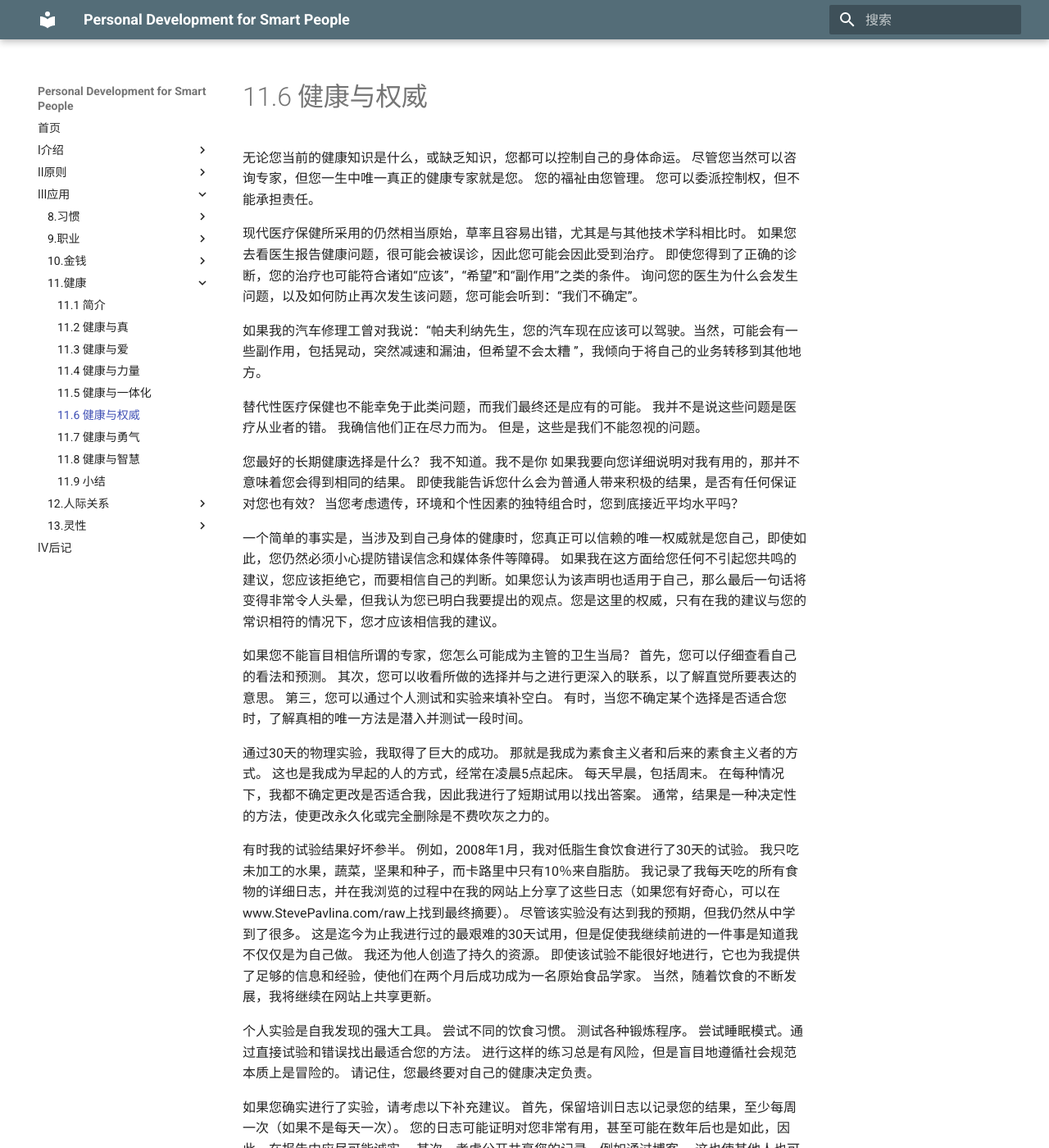
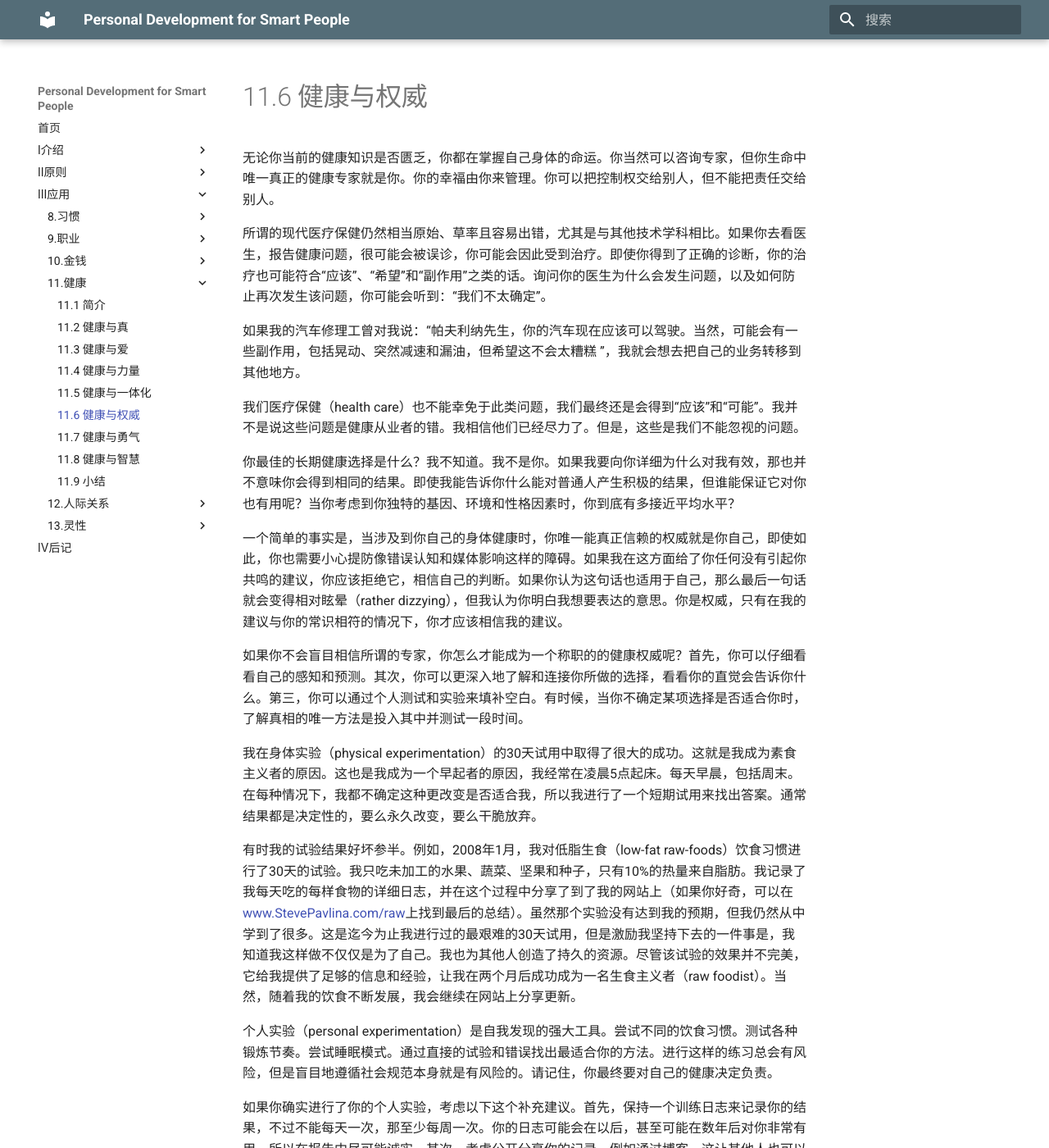
Before and after one commit to wtsnwei/pdsp, an MkDocs documentation site: the page built from docs/3.Application/11.health/05.health-and-authority.md, in a window 1280 px wide and 1400 px high. Shown: the whole window at 82% size. Built offline with MkDocs 1.6.1 and Material for MkDocs 9.7.7, drawn with Linux system fonts in a browser that asks for light colours; some of the changed text lies outside the part shown.

Commit message:
校对完了《health and authority》这一节

```diff
--- a/docs/3.Application/11.health/05.health-and-authority.md
+++ b/docs/3.Application/11.health/05.health-and-authority.md
@@ -3,28 +3,28 @@ title:      Health and Authority
 date:       2021-03-16
 ---
 
-无论您当前的健康知识是什么，或缺乏知识，您都可以控制自己的身体命运。 尽管您当然可以咨询专家，但您一生中唯一真正的健康专家就是您。 您的福祉由您管理。 您可以委派控制权，但不能承担责任。
+无论你当前的健康知识是否匮乏，你都在掌握自己身体的命运。你当然可以咨询专家，但你生命中唯一真正的健康专家就是你。你的幸福由你来管理。你可以把控制权交给别人，但不能把责任交给别人。
 
-现代医疗保健所采用的仍然相当原始，草率且容易出错，尤其是与其他技术学科相比时。 如果您去看医生报告健康问题，很可能会被误诊，因此您可能会因此受到治疗。 即使您得到了正确的诊断，您的治疗也可能符合诸如“应该”，“希望”和“副作用”之类的条件。 询问您的医生为什么会发生问题，以及如何防止再次发生该问题，您可能会听到：“我们不确定”。
+所谓的现代医疗保健仍然相当原始、草率且容易出错，尤其是与其他技术学科相比。如果你去看医生，报告健康问题，很可能会被误诊，你可能会因此受到治疗。即使你得到了正确的诊断，你的治疗也可能符合“应该”、“希望”和“副作用”之类的话。询问你的医生为什么会发生问题，以及如何防止再次发生该问题，你可能会听到：“我们不太确定”。
 
-如果我的汽车修理工曾对我说：“帕夫利纳先生，您的汽车现在应该可以驾驶。当然，可能会有一些副作用，包括晃动，突然减速和漏油，但希望不会太糟 ”，我倾向于将自己的业务转移到其他地方。
+如果我的汽车修理工曾对我说：“帕夫利纳先生，你的汽车现在应该可以驾驶。当然，可能会有一些副作用，包括晃动、突然减速和漏油，但希望这不会太糟糕 ”，我就会想去把自己的业务转移到其他地方。
 
-替代性医疗保健也不能幸免于此类问题，而我们最终还是应有的可能。 我并不是说这些问题是医疗从业者的错。 我确信他们正在尽力而为。 但是，这些是我们不能忽视的问题。
+我们医疗保健（health care）也不能幸免于此类问题，我们最终还是会得到“应该”和“可能”。我并不是说这些问题是健康从业者的错。我相信他们已经尽力了。但是，这些是我们不能忽视的问题。
 
-您最好的长期健康选择是什么？ 我不知道。我不是你 如果我要向您详细说明对我有用的，那并不意味着您会得到相同的结果。 即使我能告诉您什么会为普通人带来积极的结果，是否有任何保证对您也有效？ 当您考虑遗传，环境和个性因素的独特组合时，您到底接近平均水平吗？
+你最佳的长期健康选择是什么？我不知道。我不是你。如果我要向你详细为什么对我有效，那也并不意味你会得到相同的结果。即使我能告诉你什么能对普通人产生积极的结果，但谁能保证它对你也有用呢？当你考虑到你独特的基因、环境和性格因素时，你到底有多接近平均水平？
 
- 一个简单的事实是，当涉及到自己身体的健康时，您真正可以信赖的唯一权威就是您自己，即使如此，您仍然必须小心提防错误信念和媒体条件等障碍。 如果我在这方面给您任何不引起您共鸣的建议，您应该拒绝它，而要相信自己的判断。如果您认为该声明也适用于自己，那么最后一句话将变得非常令人头晕，但我认为您已明白我要提出的观点。您是这里的权威，只有在我的建议与您的常识相符的情况下，您才应该相信我的建议。
+一个简单的事实是，当涉及到你自己的身体健康时，你唯一能真正信赖的权威就是你自己，即使如此，你也需要小心提防像错误认知和媒体影响这样的障碍。如果我在这方面给了你任何没有引起你共鸣的建议，你应该拒绝它，相信自己的判断。如果你认为这句话也适用于自己，那么最后一句话就会变得相对眩晕（rather dizzying），但我认为你明白我想要表达的意思。你是权威，只有在我的建议与你的常识相符的情况下，你才应该相信我的建议。
 
-如果您不能盲目相信所谓的专家，您怎么可能成为主管的卫生当局？ 首先，您可以仔细查看自己的看法和预测。 其次，您可以收看所做的选择并与之进行更深入的联系，以了解直觉所要表达的意思。 第三，您可以通过个人测试和实验来填补空白。 有时，当您不确定某个选择是否适合您时，了解真相的唯一方法是潜入并测试一段时间。
+如果你不会盲目相信所谓的专家，你怎么才能成为一个称职的的健康权威呢？首先，你可以仔细看看自己的感知和预测。其次，你可以更深入地了解和连接你所做的选择，看看你的直觉会告诉你什么。第三，你可以通过个人测试和实验来填补空白。有时候，当你不确定某项选择是否适合你时，了解真相的唯一方法是投入其中并测试一段时间。
 
-通过30天的物理实验，我取得了巨大的成功。 那就是我成为素食主义者和后来的素食主义者的方式。 这也是我成为早起的人的方式，经常在凌晨5点起床。 每天早晨，包括周末。 在每种情况下，我都不确定更改是否适合我，因此我进行了短期试用以找出答案。 通常，结果是一种决定性的方法，使更改永久化或完全删除是不费吹灰之力的。
+我在身体实验（physical experimentation）的30天试用中取得了很大的成功。这就是我成为素食主义者的原因。这也是我成为一个早起者的原因，我经常在凌晨5点起床。每天早晨，包括周末。在每种情况下，我都不确定这种更改变是否适合我，所以我进行了一个短期试用来找出答案。通常结果都是决定性的，要么永久改变，要么干脆放弃。
 
-有时我的试验结果好坏参半。 例如，2008年1月，我对低脂生食饮食进行了30天的试验。 我只吃未加工的水果，蔬菜，坚果和种子，而卡路里中只有10％来自脂肪。 我记录了我每天吃的所有食物的详细日志，并在我浏览的过程中在我的网站上分享了这些日志（如果您有好奇心，可以在www.StevePavlina.com/raw上找到最终摘要）。 尽管该实验没有达到我的预期，但我仍然从中学到了很多。 这是迄今为止我进行过的最艰难的30天试用，但是促使我继续前进的一件事是知道我不仅仅是为自己做。 我还为他人创造了持久的资源。 即使该试验不能很好地进行，它也为我提供了足够的信息和经验，使他们在两个月后成功成为一名原始食品学家。 当然，随着饮食的不断发展，我将继续在网站上共享更新。
+有时我的试验结果好坏参半。例如，2008年1月，我对低脂生食（low-fat raw-foods）饮食习惯进行了30天的试验。我只吃未加工的水果、蔬菜、坚果和种子，只有10%的热量来自脂肪。我记录了我每天吃的每样食物的详细日志，并在这个过程中分享了到了我的网站上（如果你好奇，可以在[www.StevePavlina.com/raw](https://stevepavlina.com/blog/2008/02/raw-food-diet/)上找到最后的总结）。虽然那个实验没有达到我的预期，但我仍然从中学到了很多。这是迄今为止我进行过的最艰难的30天试用，但是激励我坚持下去的一件事是，我知道我这样做不仅仅是为了自己。我也为其他人创造了持久的资源。尽管该试验的效果并不完美，它给我提供了足够的信息和经验，让我在两个月后成功成为一名生食主义者（raw foodist）。当然，随着我的饮食不断发展，我会继续在网站上分享更新。
 
-个人实验是自我发现的强大工具。 尝试不同的饮食习惯。 测试各种锻炼程序。 尝试睡眠模式。通过直接试验和错误找出最适合您的方法。 进行这样的练习总是有风险，但是盲目地遵循社会规范本质上是冒险的。 请记住，您最终要对自己的健康决定负责。
+个人实验（personal experimentation）是自我发现的强大工具。尝试不同的饮食习惯。测试各种锻炼节奏。尝试睡眠模式。通过直接的试验和错误找出最适合你的方法。进行这样的练习总会有风险，但是盲目地遵循社会规范本身就是有风险的。请记住，你最终要对自己的健康决定负责。
 
-如果您确实进行了实验，请考虑以下补充建议。 首先，保留培训日志以记录您的结果，至少每周一次（如果不是每天一次）。 您的日志可能证明对您非常有用，甚至可能在数年后也是如此，因此，在报告中应尽可能诚实。 其次，考虑公开共享您的记录，例如通过博客。 这也使其他人也可以从您的经验中学习。 当我进行生食试验时，我从经验丰富的生食主义者那里得到了大量的鼓励，指导和实用建议，他们可以确切地了解我每天的饮食。 这有助于我保持原样，并避免了审判过程中的潜在陷阱。 我真希望我能保留我较早的素食和纯素食30天试验的每日日志，因为我很乐意回头看看自己当时在吃什么。 这些笔记本来是可以公开分享以使他人受益的宝贵资源，特别是因为我的结果是如此积极。
+如果你确实进行了你的个人实验，考虑以下这个补充建议。首先，保持一个训练日志来记录你的结果，不过不能每天一次，那至少每周一次。你的日志可能会在以后，甚至可能在数年后对你非常有用，所以在报告中尽可能诚实。其次，考虑公开分享你的记录，例如通过博客。这让其他人也可以从你的经验中学习。当我进行我的生食试验时，我从经验丰富的生食主义者那里得到了大量的鼓励、指导和实用的建议，他们可以确切地了解我每天的饮食。这有助于我在试验过程中保持正确，避免了一些潜在的陷阱。我真希望我能把我之前的素食和30天素食试验记录下来，因为我喜欢回头看看自己当时吃了什么。这些笔记将是很好的自由，可以公开分享，造福他人，特别是因为我的结果是如此积极。
 
-当您从临时实验中获得压倒性的积极成果时，将其永久化并锁定您的收益。 养成这种新习惯可以提高您的基线水平。 如果您年复一年地继续进行此类个人升级，那么您可能会不时遇到一些挫折。 但从长远来看，可以合理预期您的健康状况会得到显着改善。 对我来说，最大的好处是精神上的而不是身体上的。 很大程度上是因为我在过去15年中进行了健康方面的更改，所以我的想法比以往任何时候都更加清晰和敏锐，并且我可以在分散注意力的同时非常专心。 这使我个人以及我所服务的人受益。
+当你从一个暂时的试验中获得压倒性的积极成果时，把它变成永久性的并锁定你的收益。让这种新习惯提高你底线。如果你年复一年地进行这样的个人升级，你可能会不时遇到一些挫折。但从长远来看，我们有理由相信你的健康状况会有实质性的改善。对我来说，最大的好处是精神上的，而不是身体上的。这很大程度上是因为我在过去15年中在健康方面做出的更改，我的思维比以往任何时候都更加清晰、更加敏锐，我可以非常深入地集中精力而不分心。这对我个人和我所服务的人都有好处。
 
-您获得更好健康的道路可能与我的道路不同，但是普遍原则的好处是它们独立于个人情况。 即使最终决定与我的管理方式不同，也可以使用与您成为自己机构的权限相同的过程。
+你通往健康的道路可能与我的不同，但是普适原则的好处是它们与个人情况无关。你可以使用和我一样的方法成为你自己身体的权威，即使你最终决定以不同的方式管理你自己的身体。
```
